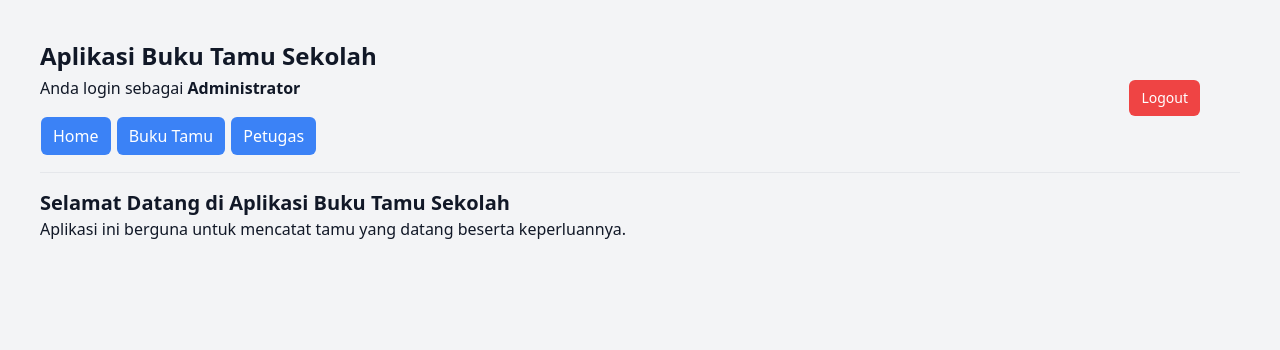
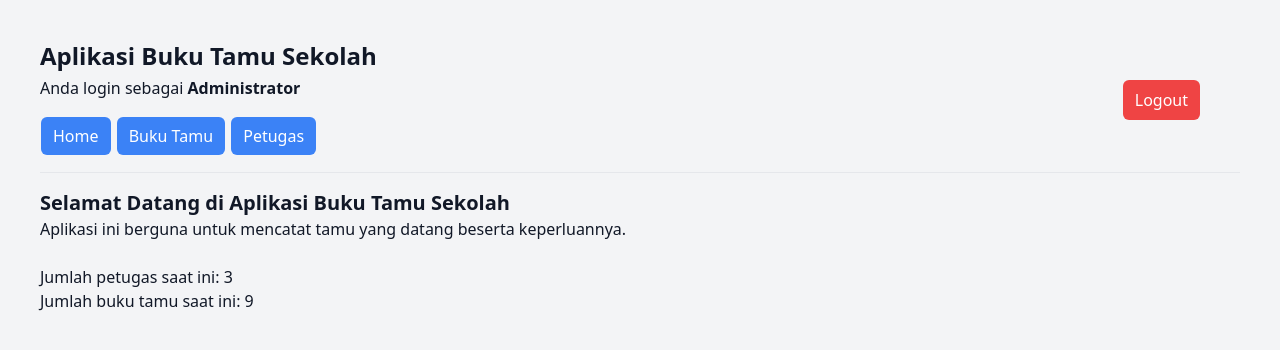
Before and after one commit to senaSMKTI/buku-tamu-fahmi, a PHP site: page /src/views/admin.php in a window 1280 px wide. Shown: the top 350 px of the page. Run offline with PHP 8.4, Linux system fonts and the light colour scheme; a user stored in the database is signed in; data comes from the database, SQL or seed files in the repository; some libraries are stand-ins or nearby versions.

Commit message:
Menghapus & mengubah kode yang tidak penting

```diff
--- a/inc/conn.php
+++ b/inc/conn.php
@@ -2,10 +2,14 @@
 $host = 'localhost';
 $user = 'root';
 $pass = '';
-$db = 'db_fahmi';
+$db = 'db_buku_tamu_sekolah';
 
 $conn = mysqli_connect($host, $user, $pass, $db);
 
 if (!$conn) {
     echo "<script>alert('Gagal koneksi database')</script>";
 }
+
+if (session_status() == PHP_SESSION_NONE) {
+    session_start();
+}
--- a/src/controllers/BukuTamuController.php
+++ b/src/controllers/BukuTamuController.php
@@ -1,7 +1,5 @@
 <?php
 include '../../inc/conn.php';
-
-session_start();
 
 $action = $_GET['action'];
 
--- a/src/controllers/LoginController.php
+++ b/src/controllers/LoginController.php
@@ -8,7 +8,6 @@ $query = "SELECT * FROM admin WHERE username='$username' AND password='$password
 $result = mysqli_query($conn, $query);
 
 if (mysqli_num_rows($result) > 0) {
-    session_start();
     $data = mysqli_fetch_array($result);
 
     $_SESSION['id_admin'] = $data['id_admin'];
--- a/src/views/admin.php
+++ b/src/views/admin.php
@@ -1,5 +1,11 @@
 <?php
-session_start();
+include '../../inc/conn.php';
+
+$queryBukuTamu = "SELECT * FROM tamu";
+$resultBukuTamu = mysqli_query($conn, $queryBukuTamu);
+
+$queryAdmin = "SELECT * FROM admin";
+$resultAdmin = mysqli_query($conn, $queryAdmin);
 
 if (empty($_SESSION['id_admin'])) {
     echo "<script>
@@ -21,19 +27,22 @@ if (empty($_SESSION['id_admin'])) {
 <body class="bg-gray-100 text-gray-900">
     <div class="m-10">
         <h1 class="font-bold text-2xl">Aplikasi Buku Tamu Sekolah</h1>
-        <h3 class="mb-6 mt-1">Anda login sebagai <span class="font-bold"><?= ($_SESSION['level'] == 'admin') ? htmlspecialchars('Administrator') : htmlspecialchars('Petugas ' . $_SESSION['username']) ?></span></h3>
+        <h3 class="mb-6 mt-1">Anda login sebagai <span class="font-bold"><?= ($_SESSION['level'] == 'admin') ? 'Administrator' : htmlspecialchars('Petugas ' . $_SESSION['username']) ?></span></h3>
         <a class="m-[1px] bg-blue-500 hover:bg-blue-600 duration-300 text-white px-3 py-2 rounded-md" href="admin.php">Home</a>
         <a class="m-[1px] bg-blue-500 hover:bg-blue-600 duration-300 text-white px-3 py-2 rounded-md" href="?url=buku-tamu">Buku Tamu</a>
         <?php if ($_SESSION['level'] == 'admin') : ?>
             <a class="m-[1px] bg-blue-500 hover:bg-blue-600 duration-300 text-white px-3 py-2 rounded-md" href="?url=petugas">Petugas</a>
         <?php endif ?>
 
-        <a class="max-sm:inline-block max-sm:mt-3 md:absolute md:top-0 md:right-0 md:m-20 bg-red-500 hover:bg-red-600 duration-300 text-white px-3 py-2 rounded-md text-sm" href="../controllers/LogoutController.php">Logout</a>
+        <a class="max-sm:inline-block max-sm:mt-3 md:absolute md:top-0 md:right-0 md:m-20 bg-red-500 hover:bg-red-600 duration-300 text-white px-3 py-2 rounded-md" href="../controllers/LogoutController.php">Logout</a>
 
         <hr class="mt-6">
         <?php if (empty($_GET['url'])) : ?>
             <h1 class="mt-4 font-bold text-xl">Selamat Datang di Aplikasi Buku Tamu Sekolah</h1>
             <p>Aplikasi ini berguna untuk mencatat tamu yang datang beserta keperluannya.</p>
+            <br />
+            <p>Jumlah petugas saat ini: <?= mysqli_num_rows($resultAdmin) ?> </p>
+            <p>Jumlah buku tamu saat ini: <?= mysqli_num_rows($resultBukuTamu) ?> </p>
         <?php else :
             $url = $_GET['url'];
             include "./layouts/$url.php";
--- a/src/views/layouts/buku-tamu.php
+++ b/src/views/layouts/buku-tamu.php
@@ -8,7 +8,7 @@ include '../../inc/conn.php';
 <div class="relative overflow-x-auto">
     <table class="border rounded-md w-full" border="1">
         <thead>
-            <tr class="font-bold uppercase text-xs">
+            <tr class="font-bold uppercase text-xs bg-gray-200">
                 <td class="p-3">No</td>
                 <td class="p-3">Nama</td>
                 <td class="p-3">Email</td>
--- a/src/views/layouts/edit-buku-tamu.php
+++ b/src/views/layouts/edit-buku-tamu.php
@@ -9,7 +9,7 @@ $data = mysqli_fetch_array($result);
 ?>
 <br />
 <br />
-<a class="py-1.5 px-2 rounded-md bg-white" href="?url=buku-tamu">
+<a class="py-2 px-3 rounded-md bg-white" href="?url=buku-tamu">
     < Kembali</a>
         <div class="flex items-center flex-col">
 
--- a/src/views/layouts/edit-petugas.php
+++ b/src/views/layouts/edit-petugas.php
@@ -9,7 +9,7 @@ $data = mysqli_fetch_array($result);
 ?>
 <br />
 <br />
-<a class="py-1.5 px-2 rounded-md bg-white" href="?url=petugas">
+<a class="py-2 px-3 rounded-md bg-white" href="?url=petugas">
     < Kembali</a>
         <div class="flex items-center flex-col">
 
--- a/src/views/layouts/petugas.php
+++ b/src/views/layouts/petugas.php
@@ -1,9 +1,7 @@
 <?php
 include '../../inc/conn.php';
 
-if (session_status() == PHP_SESSION_NONE) {
-    session_start();
-}
+
 
 if ($_SESSION['level'] != 'admin') {
     echo "<script>
@@ -19,7 +17,7 @@ if ($_SESSION['level'] != 'admin') {
 <div class="relative overflow-x-auto">
     <table class="border rounded-md w-full" border="1">
         <thead>
-            <tr class="font-bold uppercase text-xs">
+            <tr class="font-bold uppercase text-xs bg-gray-200">
                 <td class="p-3">No</td>
                 <td class="p-3">Username</td>
                 <td class="p-3">Password</td>
--- a/src/views/layouts/tambah-buku-tamu.php
+++ b/src/views/layouts/tambah-buku-tamu.php
@@ -1,6 +1,6 @@
 <br />
 <br />
-<a class="py-1.5 px-2 rounded-md bg-white" href="?url=buku-tamu">
+<a class="py-2 px-3 rounded-md bg-white" href="?url=buku-tamu">
     < Kembali</a>
     <div class="flex items-center flex-col">
 
--- a/src/views/layouts/tambah-petugas.php
+++ b/src/views/layouts/tambah-petugas.php
@@ -1,6 +1,6 @@
 <br />
 <br />
-<a class="py-1.5 px-2 rounded-md bg-white" href="?url=petugas">
+<a class="py-2 px-3 rounded-md bg-white" href="?url=petugas">
     < Kembali</a>
         <div class="flex items-center flex-col">
 
```
Also changed, not shown: index.php (+6 -4 lines). Lines whose indentation alone changed are shown as unchanged.
